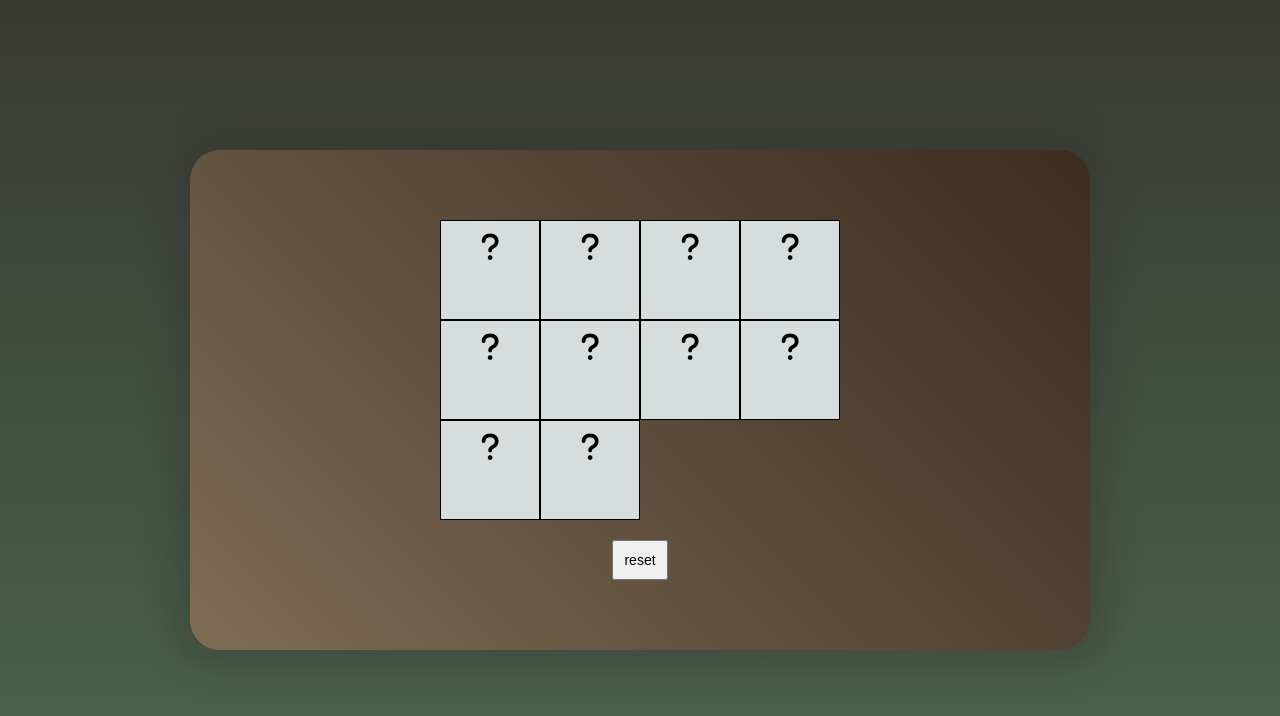
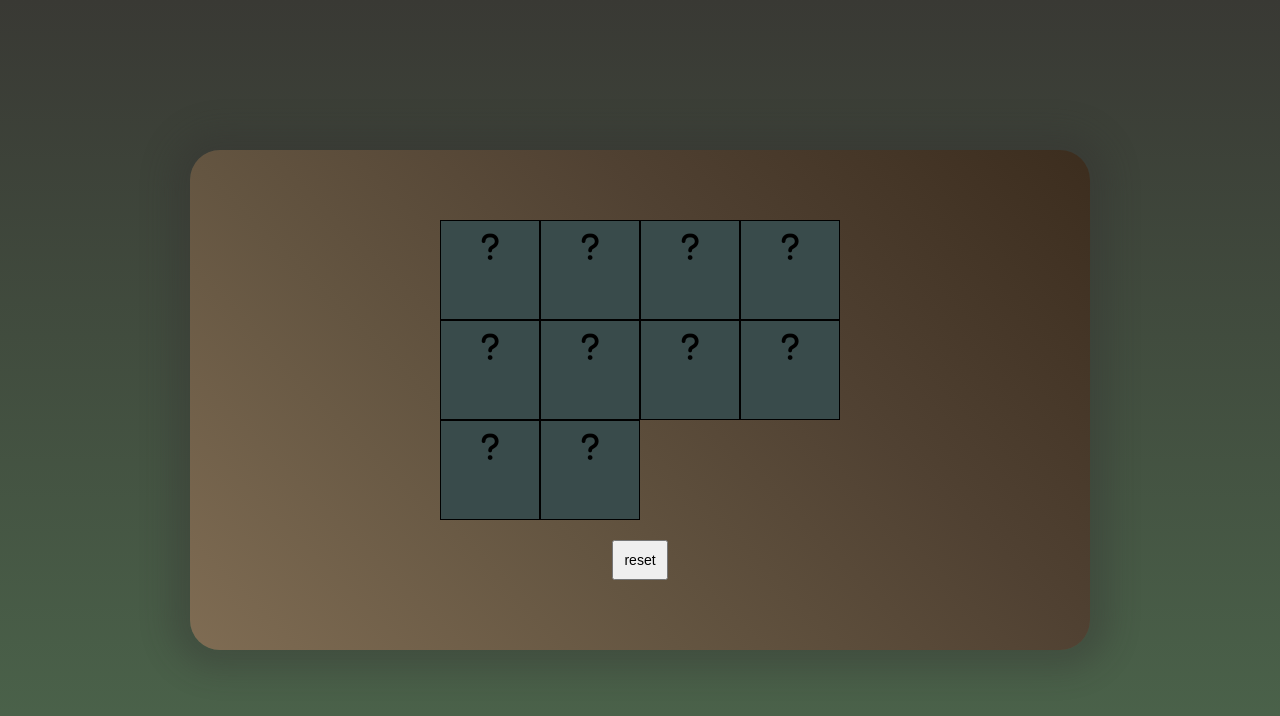
Before and after one commit to biskvitonchik/game, a Vue app: page / in a window 1280 px wide. Both pictures are taken after a click on the button "10". Shown: the top 716 px of the page. Built offline with nearby package versions, Linux system fonts and the light colour scheme.

Commit message:
added show (flip) cards + flip limit

```diff
--- a/src/components/Board.vue
+++ b/src/components/Board.vue
@@ -1,16 +1,16 @@
 <template>
   <div class="board">
-    <StartMenu v-show="!gameStore.playing" />
-    <PlayingField v-show="gameStore.playing" />
+    <StartMenu v-show="!store.playing" />
+    <GameBoard v-if="store.playing" />
   </div>
 </template>
 
 <script setup lang="ts">
 import StartMenu from "./StartMenu.vue";
-import PlayingField from "@/components/GameBoard.vue";
+import GameBoard from "@/components/GameBoard.vue";
 import { useGameStore } from "@/store/GameStore";
 
-const gameStore = useGameStore();
+const store = useGameStore();
 </script>
 
 <style scoped lang="scss">
--- a/src/components/GameBoard.vue
+++ b/src/components/GameBoard.vue
@@ -3,9 +3,10 @@
     <div class="playing-field">
       <section class="cards">
         <GameCard
-          v-for="(card, index) in gameStore.cardsQuantityArray[gameStore.level]"
+          v-for="(card, index) in store.cardsQuantityArray[store.level]"
+          :key="index"
+          :index="index"
           :card="card"
-          :key="index"
         />
       </section>
     </div>
@@ -20,9 +21,11 @@ import GameCard from "@/components/GameCard.vue";
 import Reset from "@/components/Reset.vue";
 import { useGameStore } from "@/store/GameStore";
 
-const gameStore = useGameStore();
+const store = useGameStore();
 const reset = () => {
-  gameStore.playing = false;
+  store.playing = false;
+  store.isCardClickable = true;
+  store.flippedCards = [];
 };
 </script>
 
--- a/src/components/GameCard.vue
+++ b/src/components/GameCard.vue
@@ -1,19 +1,43 @@
 <template>
-  <article class="game-card">
-    <i class="fa fa-question"></i>
+  <article class="game-card" @click="showIcon">
+    <i
+      :class="`fa ${
+        isShowIcon
+          ? 'fa-' + store.randomSelectedIconsArray[props.index]
+          : 'fa-question'
+      }`"
+    ></i>
   </article>
 </template>
 
 <script setup lang="ts">
-// import { useGameStore } from "@/store/GameStore";
-// const gameStore = useGameStore();
+import { ref } from "vue";
+import { useGameStore } from "@/store/GameStore";
+const store = useGameStore();
+
+const props = defineProps<{
+  index: number;
+}>();
+
+const isShowIcon = ref(false);
+
+const showIcon = () => {
+  if (store.isCardClickable) {
+    isShowIcon.value = true;
+    store.flippedCards.push(store.randomSelectedIconsArray[props.index]);
+    console.log(store.flippedCards);
+  }
+  if (store.flippedCards.length === 2) {
+    store.isCardClickable = false;
+  }
+};
 </script>
 
 <style scoped lang="scss">
 .game-card {
   width: 100px;
   height: 100px;
-  background-color: rgb(215, 221, 221);
+  background-color: rgb(57, 75, 75);
   padding: 10px;
   border: 1px solid black;
   font-size: 30px;
--- a/src/components/StartMenu.vue
+++ b/src/components/StartMenu.vue
@@ -4,10 +4,10 @@
     <div class="lvl-btns">
       <LevelButton
         @click="startGame(index)"
-        v-for="(button, index) in gameStore.levelsQuantity"
+        v-for="(button, index) in store.levelsQuantity"
         :key="index"
         :index="index"
-        :cardsQuantity="gameStore.cardsQuantityArray[index]"
+        :cardsQuantity="store.cardsQuantityArray[index]"
         :button="button"
       />
     </div>
@@ -18,27 +18,35 @@
 import LevelButton from "@/components/LevelButton.vue";
 import { useGameStore } from "@/store/GameStore";
 
-const gameStore = useGameStore();
+const store = useGameStore();
 
 const startGame = (index: number) => {
-  gameStore.setLevel(index);
-  gameStore.playing = true;
+  store.setLevel(index);
+  store.playing = true;
 
-  switch (gameStore.cardsQuantityArray[index]) {
+  switch (store.cardsQuantityArray[index]) {
     case 10:
-      gameStore.selectedIconsArray = gameStore.initalIconsArray.slice(0, 5);
+      store.selectedIconsArray = store.initalIconsArray.slice(0, 5);
       break;
     case 12:
-      gameStore.selectedIconsArray = gameStore.initalIconsArray.slice(0, 6);
+      store.selectedIconsArray = store.initalIconsArray.slice(0, 6);
       break;
     case 14:
-      gameStore.selectedIconsArray = gameStore.initalIconsArray.slice(0, 7);
+      store.selectedIconsArray = store.initalIconsArray.slice(0, 7);
       break;
     case 16:
-      gameStore.selectedIconsArray = gameStore.initalIconsArray;
+      store.selectedIconsArray = store.initalIconsArray;
       break;
   }
-  console.log(gameStore.selectedIconsArray);
+
+  store.duplicateSelectedIconsArray = store.selectedIconsArray;
+  store.duplicateSelectedIconsArray.push(...store.selectedIconsArray);
+
+  store.randomSelectedIconsArray = [...store.duplicateSelectedIconsArray].sort(
+    () => 0.5 - Math.random()
+  );
+
+  console.log(store.randomSelectedIconsArray);
 };
 </script>
 
--- a/src/store/GameStore.ts
+++ b/src/store/GameStore.ts
@@ -1,17 +1,17 @@
 import { defineStore } from "pinia";
 import { ref } from "vue";
 
-export const useGameStore = defineStore("gameStore", () => {
+export const useGameStore = defineStore("store", () => {
   const playing = false;
   const levelsQuantity = [1, 2, 3, 4];
   const cardsQuantityArray = [10, 12, 14, 16];
   const initalIconsArray = [
-    "react",
-    "vuejs",
+    "music",
+    "paw",
     "bell",
     "bolt",
     "sun",
-    "lemon",
+    "lock",
     "snowflake",
     "heart",
   ];
@@ -19,10 +19,15 @@ export const useGameStore = defineStore("gameStore", () => {
   const level = ref(0);
 
   const selectedIconsArray: string[] = [];
+  const duplicateSelectedIconsArray: string[] = [];
+  const randomSelectedIconsArray: string[] = [];
 
   const setLevel = (index: number): void => {
     level.value = index;
   };
+
+  const isCardClickable = ref(true);
+  const flippedCards: string[] = [];
 
   return {
     playing,
@@ -32,5 +37,9 @@ export const useGameStore = defineStore("gameStore", () => {
     level,
     setLevel,
     selectedIconsArray,
+    duplicateSelectedIconsArray,
+    randomSelectedIconsArray,
+    isCardClickable,
+    flippedCards,
   };
 });
```
Also changed, not shown: 1 other file (tests, documents, lock files or other folders).
